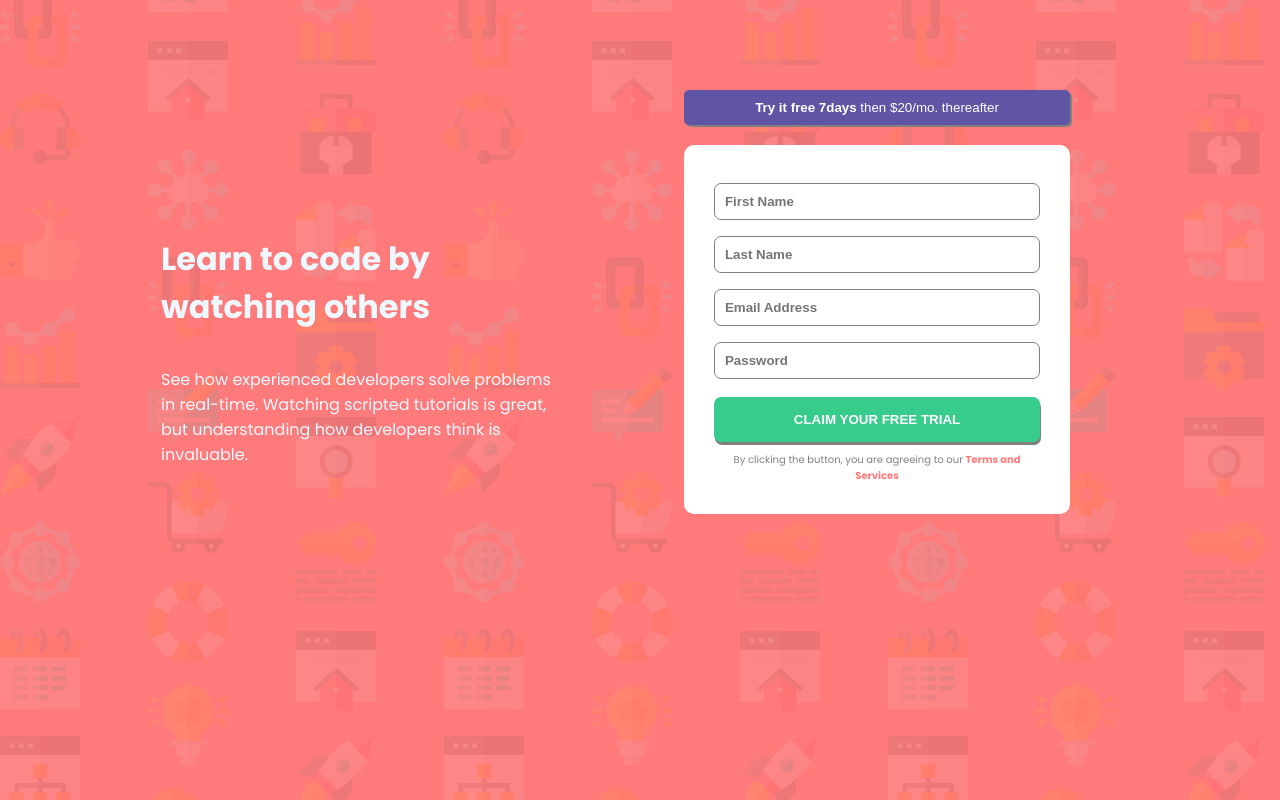
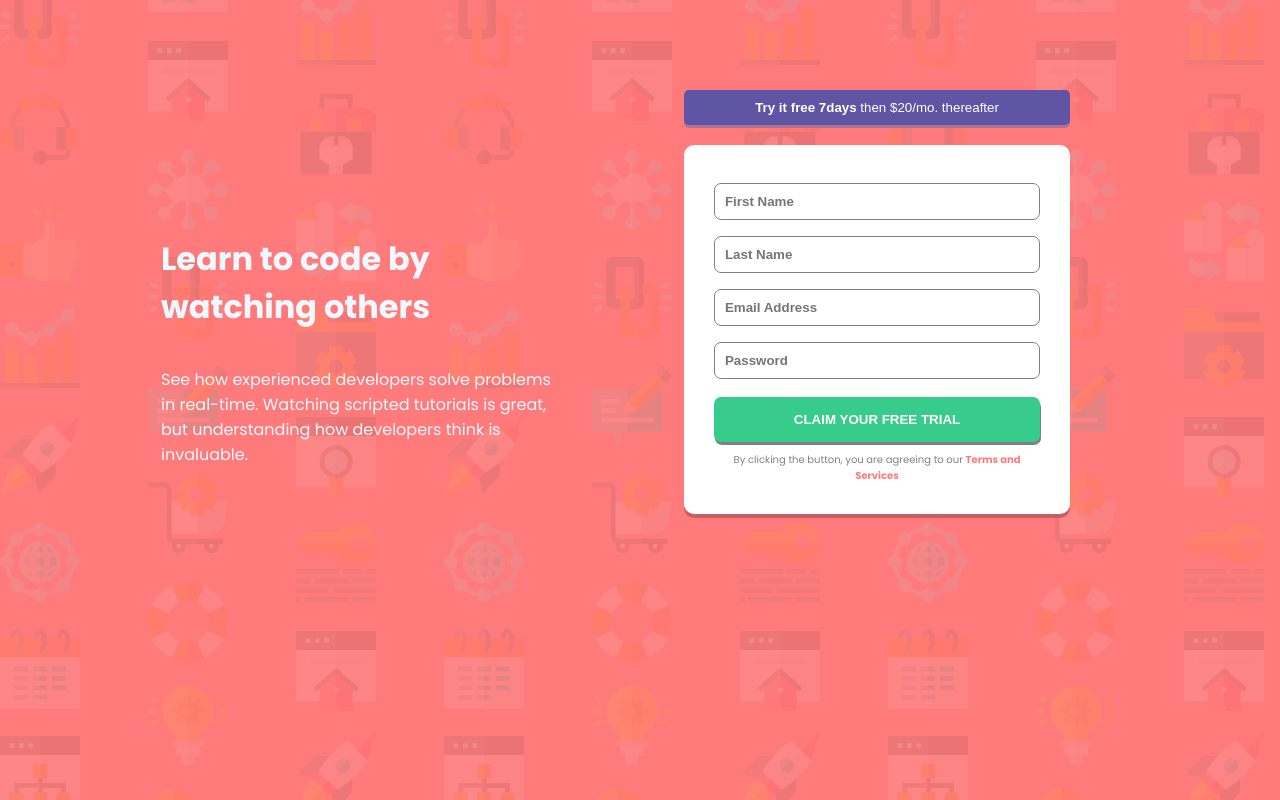
Before and after one commit to mayrhiarm/Responsivenes-And-Mediaquery, a plain HTML site: page index.html in a window 1280 px wide. Drawn offline with Linux system fonts and the light colour scheme.

Commit message:
updated box-shadow

```diff
--- a/style.css
+++ b/style.css
@@ -39,7 +39,7 @@ h2 {
   margin-bottom: 20px;
   border: none;
   border-radius: 5px;
-  box-shadow: 2px 2px grey;
+  box-shadow: 0px 3px #b17095;
 }
 .sectiontwo {
   padding: 20px 8%;
@@ -52,6 +52,7 @@ form {
   padding: 30px;
   border-radius: 10px;
   width: 100%;
+  box-shadow: 0px 4px #c55f63;
 }
 
 form input {
```
